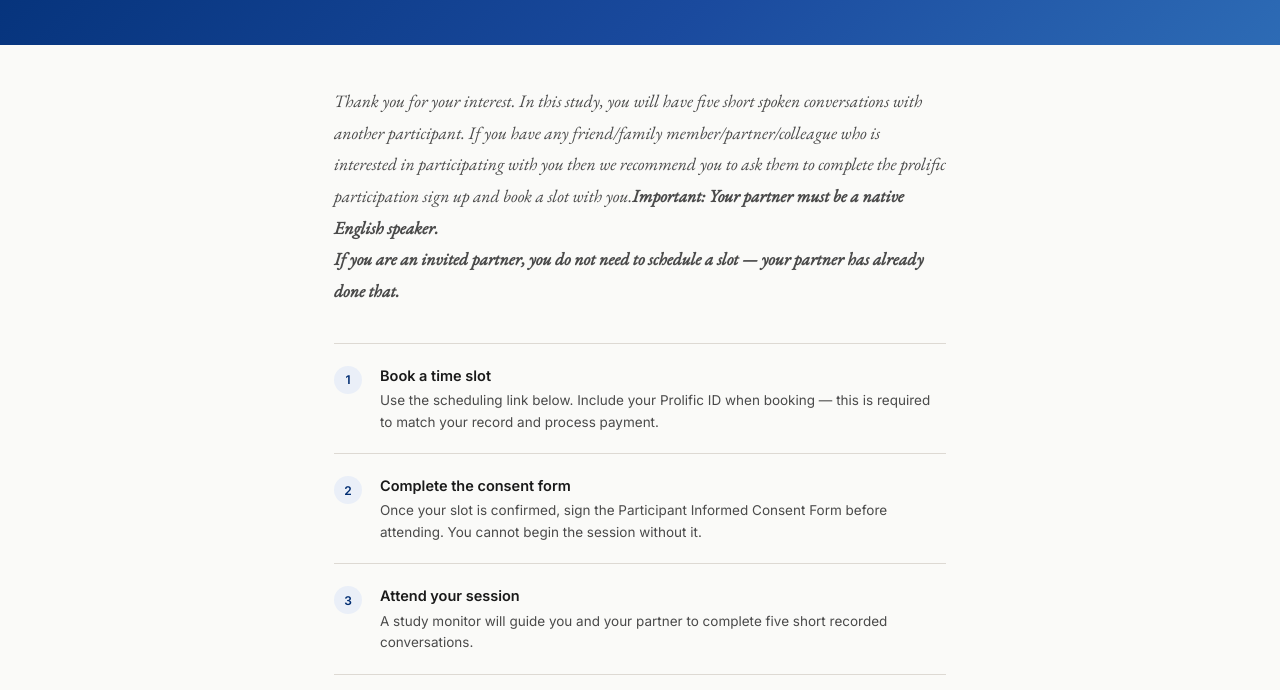
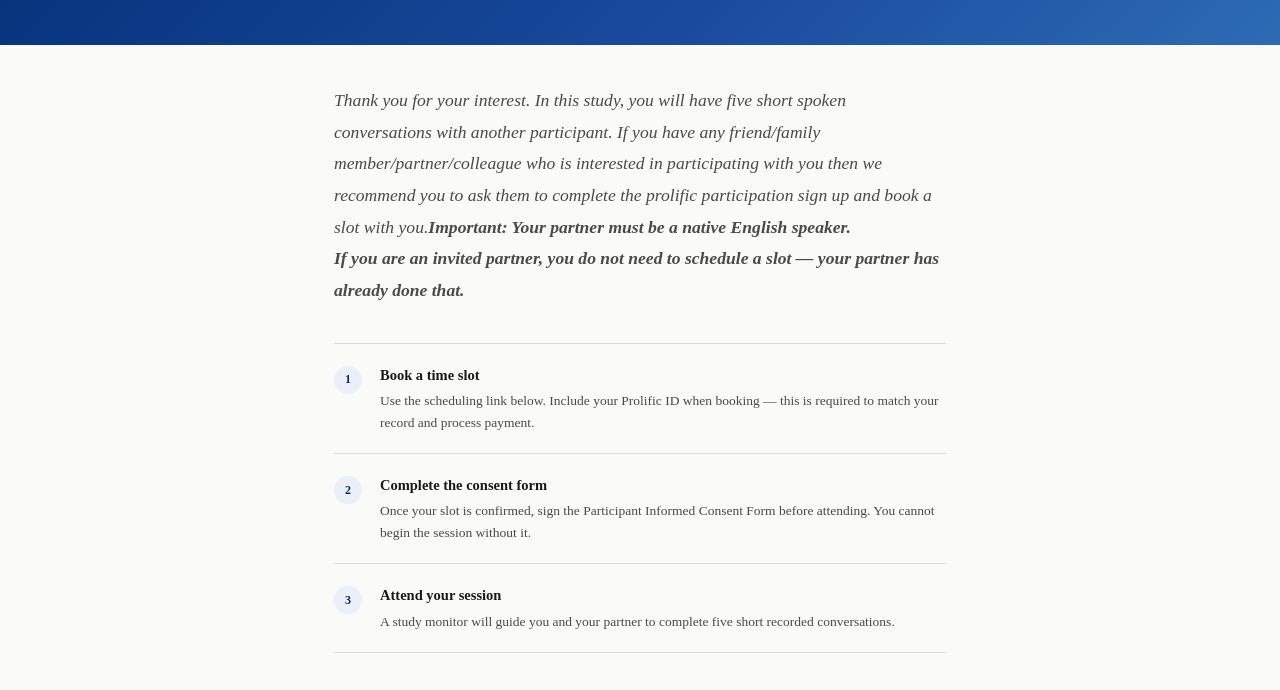
Before and after one commit to HarshadaG06/SPEARCalendly, a plain HTML site: page index.html in a window 1280 px wide. Shown: the part 223-913 px from the top of the page. Drawn offline with nearby package versions, Linux system fonts and the light colour scheme.

Commit message:
Changed font

```diff
--- a/index.html
+++ b/index.html
@@ -22,14 +22,14 @@
       --green: #1a6b3a;
       --green-light: #e6f2eb;
       --amber: #b45309;
-      --serif: 'EB Garamond', Georgia, serif;
-      --sans: 'Inter', system-ui, sans-serif;
+      --serif: 'Times New Roman', Times, Georgia, serif;
+      --sans: 'Times New Roman', Times, Georgia, serif;
     }
 
     body {
       background: var(--paper);
       color: var(--ink);
-      font-family: var(--sans);
+      font-family: var(--serif);
       line-height: 1.6;
       min-height: 100vh;
       display: flex;
```
